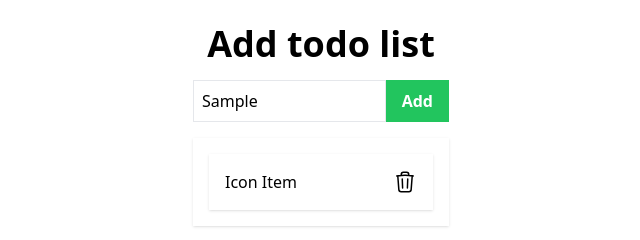
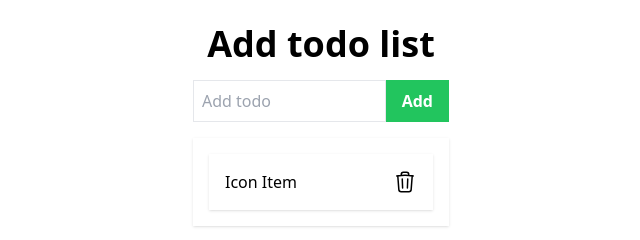
Before and after one commit to skmhshuvo/todo-list, a plain HTML site: page index.html in a window 1280 px wide. Both pictures are taken after typing "Sample" into the empty fields and a click on the button "Add". Shown: the full height of the page, 319-959 px from the left. Drawn offline with nearby package versions, Linux system fonts and the light colour scheme.

Commit message:
Get todo from local storage is exist or save on empty array

```diff
--- a/index.html
+++ b/index.html
@@ -13,7 +13,7 @@
     <h1 class="text-4xl font-semibold text-center mb-4">Add todo list</h1>
     <div class="flex">
         <input id="input" class="p-2 border w-full" type="text" placeholder="Add todo">
-        <button id="btn" onclick="addTodo()" class="py-2 px-4 bg-green-500 text-white font-semibold">Add</button>
+        <button id="btn" onclick="addTodoList()" class="py-2 px-4 bg-green-500 text-white font-semibold">Add</button>
     </div>
     <ul id="list-container" class="mt-4 shadow p-4">
         <li class="shadow p-4 flex justify-between">
--- a/js/app.js
+++ b/js/app.js
@@ -0,0 +1,24 @@
+const addTodoList = () =>{
+    const todoInput = document.getElementById('input');
+    const newTodo = todoInput.value;
+    saveTodoOnLocalStorage(newTodo);
+    console.log(newTodo);
+    todoInput.value = '';
+}
+
+
+const getTodoFromLocalStorage = () => {
+    let savedTodo = localStorage.getItem('todo');
+    let todo = [];
+    if(savedTodo) {
+        todo = [savedTodo];
+    }
+    return todo;
+}
+
+
+const saveTodoOnLocalStorage = item => {
+    const todo = getTodoFromLocalStorage();
+    todo.push(item);
+    localStorage.setItem('todo', todo);
+}
```
